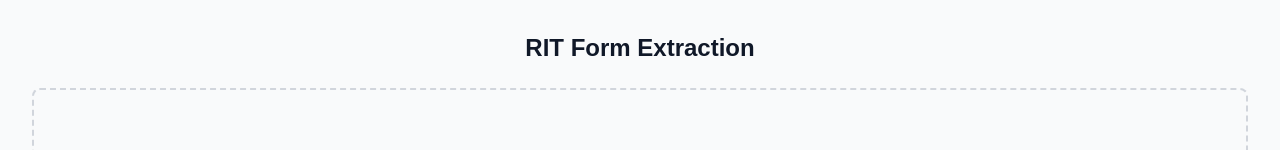
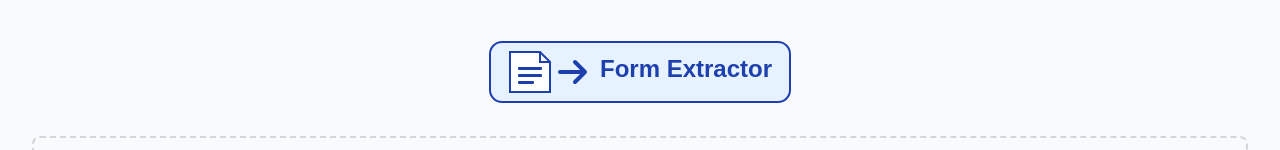
Before and after one commit to ramchandra3101/RIT_AI_From, a Next.js app in the folder frontend/ritagentfrontend/: page / in a window 1280 px wide. Shown: the top 150 px of the page. Built offline with nearby package versions, Linux system fonts and the light colour scheme.

Commit message:
Add Form Extractor logo and improve column value handling in Gemini service

```diff
--- /dev/null
+++ b/frontend/ritagentfrontend/app/components/Logo.tsx
@@ -0,0 +1,73 @@
+import React from 'react';
+
+const Logo: React.FC = () => {
+  return (
+    <div className="flex items-center justify-center mb-6">
+      <div className="relative">
+        <svg
+          width="320"
+          height="80"
+          viewBox="0 0 320 80"
+          xmlns="http://www.w3.org/2000/svg"
+        >
+          {/* Background shape */}
+          <rect
+            x="10"
+            y="10"
+            width="300"
+            height="60"
+            rx="12"
+            fill="#e6f2ff"
+            stroke="#1e40af"
+            strokeWidth="2"
+          />
+
+          {/* Document icon */}
+          <g transform="translate(30, 20)">
+            <path
+              d="M0,0 L30,0 L40,10 L40,40 L0,40 Z"
+              fill="#ffffff"
+              stroke="#1e40af"
+              strokeWidth="2"
+            />
+            <path
+              d="M30,0 L30,10 L40,10"
+              fill="none"
+              stroke="#1e40af"
+              strokeWidth="2"
+            />
+            <rect x="8" y="15" width="24" height="3" rx="1" fill="#1e40af" />
+            <rect x="8" y="22" width="24" height="3" rx="1" fill="#1e40af" />
+            <rect x="8" y="29" width="16" height="3" rx="1" fill="#1e40af" />
+          </g>
+
+          {/* Extraction arrow */}
+          <g transform="translate(80, 25)">
+            <path
+              d="M0,15 L20,15 M15,5 L25,15 L15,25"
+              fill="none"
+              stroke="#1e40af"
+              strokeWidth="4"
+              strokeLinecap="round"
+              strokeLinejoin="round"
+            />
+          </g>
+
+          {/* Text */}
+          <text
+            x="120"
+            y="45"
+            fontFamily="Arial, sans-serif"
+            fontSize="24"
+            fontWeight="bold"
+            fill="#1e40af"
+          >
+            Form Extractor
+          </text>
+        </svg>
+      </div>
+    </div>
+  );
+};
+
+export default Logo;
--- a/frontend/ritagentfrontend/app/page.tsx
+++ b/frontend/ritagentfrontend/app/page.tsx
@@ -2,6 +2,7 @@
 
 import React, { useState, useRef, FormEvent, ChangeEvent, DragEvent } from 'react'
 import axios from 'axios'
+import Logo from './components/Logo'
 
 export default function Home(): React.ReactElement {
   const [file, setFile] = useState<File | null>(null)
@@ -113,7 +114,7 @@ export default function Home(): React.ReactElement {
   return (
     <main className="min-h-screen bg-gray-50">
       <div className="max-w-7xl mx-auto px-4 sm:px-6 lg:px-8 py-8">
-        <h1 className="text-2xl font-bold text-center text-gray-900 mb-6">RIT Form Extraction</h1>
+        <Logo />
 
         <form onSubmit={handleSubmit} className="mb-8">
           <div
```
Also changed, not shown: 1 other file (tests, documents, lock files or other folders).
